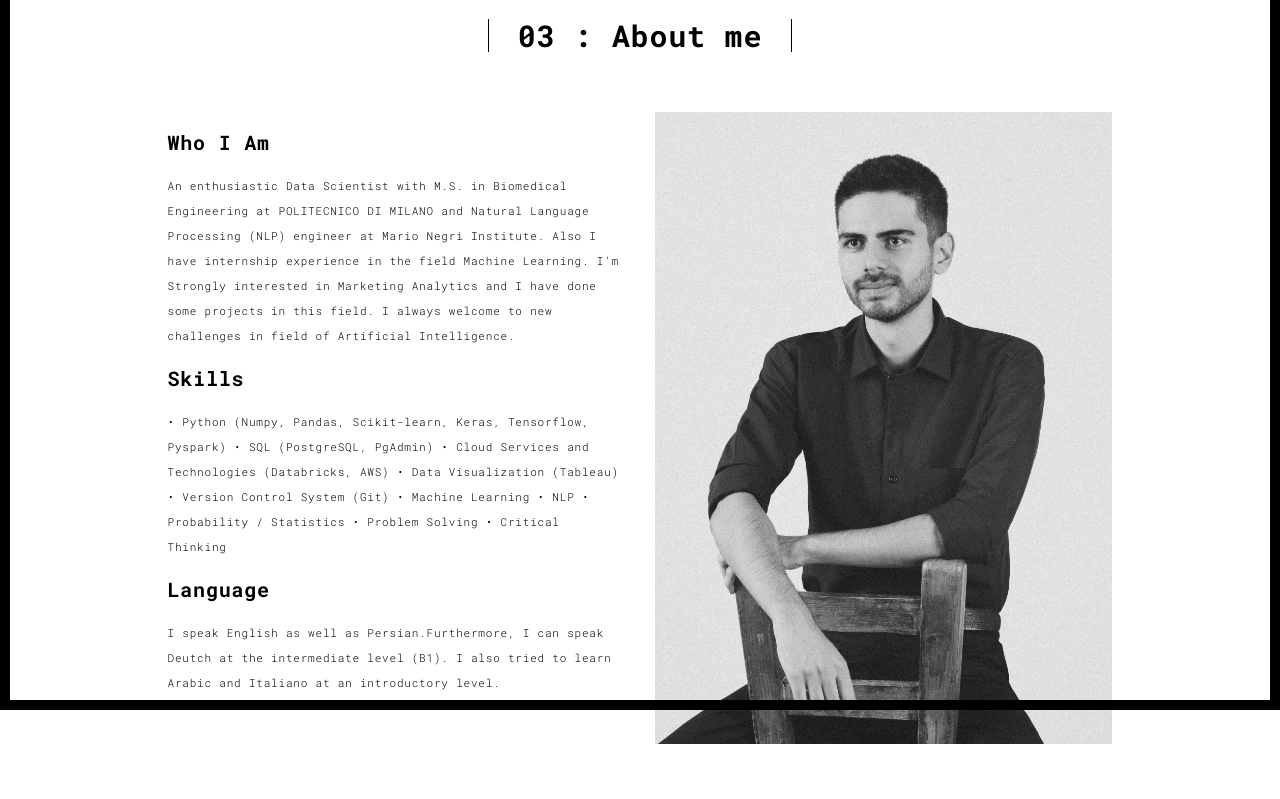
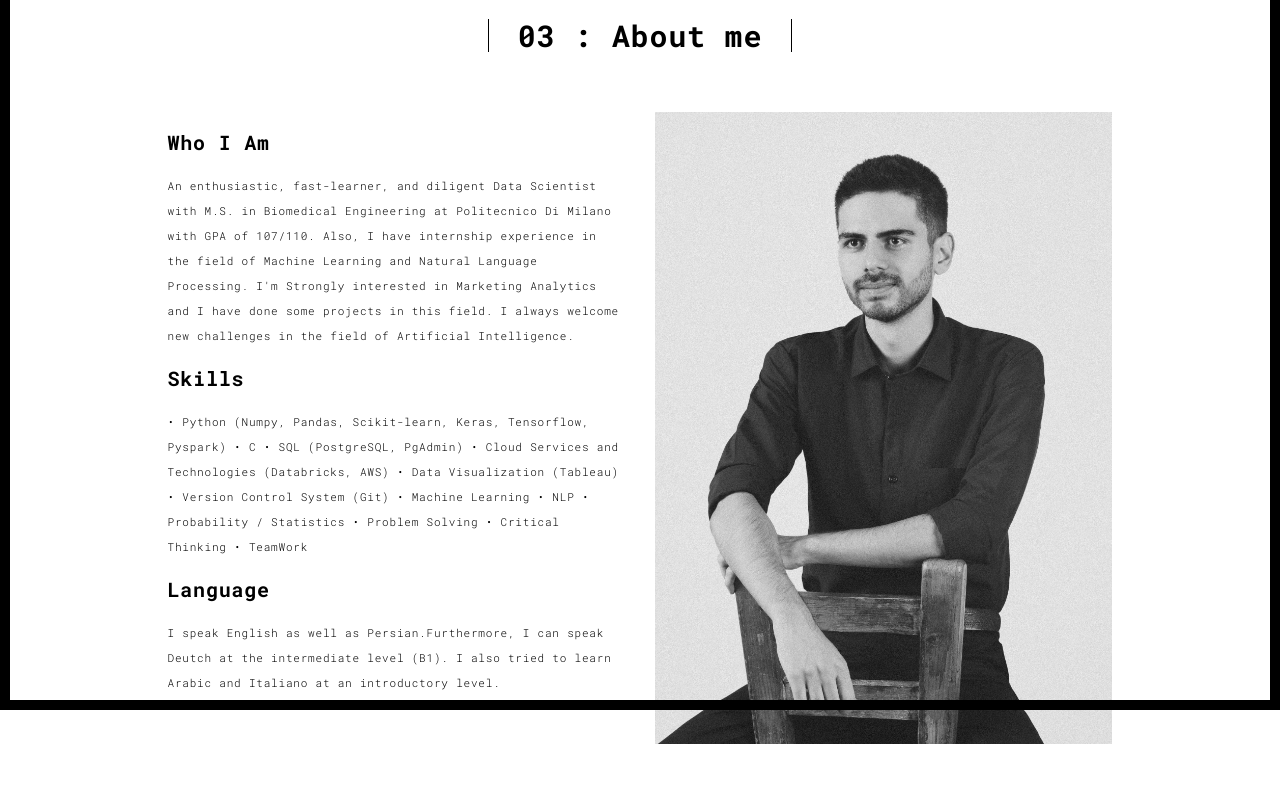
Before and after one commit to AhmadSamandari/portofo, a Flask app: page /about.html in a window 1280 px wide. Shown: the part 90-889 px from the top of the page. Run offline with Flask 2, Linux system fonts and the light colour scheme; some libraries are stand-ins or nearby versions.

```diff
--- a/templates/about.html
+++ b/templates/about.html
@@ -64,21 +64,24 @@
               <div class="row">
                 <div class="col-xs-12 col-md-6">
                   <h3>Who I Am</h3>
-                  <p>An enthusiastic Data Scientist with M.S. in Biomedical Engineering at POLITECNICO DI MILANO and
-                    Natural Language Processing (NLP) engineer at Mario Negri Institute.
-                    Also I have internship experience in the field Machine Learning. I'm Strongly interested in Marketing Analytics and I have done some projects in this field. I always welcome to new challenges in field of
-                    Artificial Intelligence.</p>
+                  <p>An enthusiastic, fast-learner, and diligent Data Scientist with M.S. in Biomedical Engineering at
+                    Politecnico Di Milano with GPA of 107/110. Also, I have internship experience in the field of
+                    Machine Learning and Natural Language Processing. I'm Strongly interested in Marketing Analytics and
+                    I have done some projects in this field. I always welcome new challenges in the field of Artificial
+                    Intelligence.</p>
                   <h3>Skills</h3>
-                  <p>•	Python (Numpy, Pandas, Scikit-learn, Keras, Tensorflow, Pyspark)
-•	SQL (PostgreSQL, PgAdmin)
-•	Cloud Services and Technologies (Databricks, AWS)
-•	Data Visualization (Tableau)
-•	Version Control System (Git)
-•	Machine Learning
-•	NLP
-•	Probability / Statistics
-•	Problem Solving
-•	Critical Thinking
+                  <p>• Python (Numpy, Pandas, Scikit-learn, Keras, Tensorflow, Pyspark)
+                    • C
+                    • SQL (PostgreSQL, PgAdmin)
+                    • Cloud Services and Technologies (Databricks, AWS)
+                    • Data Visualization (Tableau)
+                    • Version Control System (Git)
+                    • Machine Learning
+                    • NLP
+                    • Probability / Statistics
+                    • Problem Solving
+                    • Critical Thinking
+                    • TeamWork
 
                   <p>
                   <h3>Language</h3>
```
Also changed, not shown: templates/works.html (+22 -9 lines), static/assets/images/energy.png (added).
